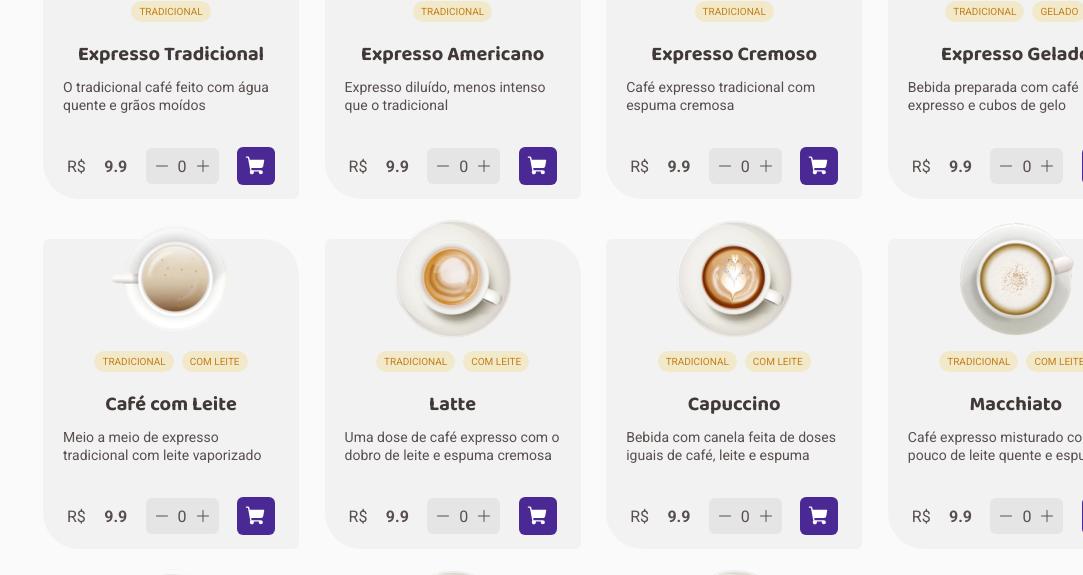
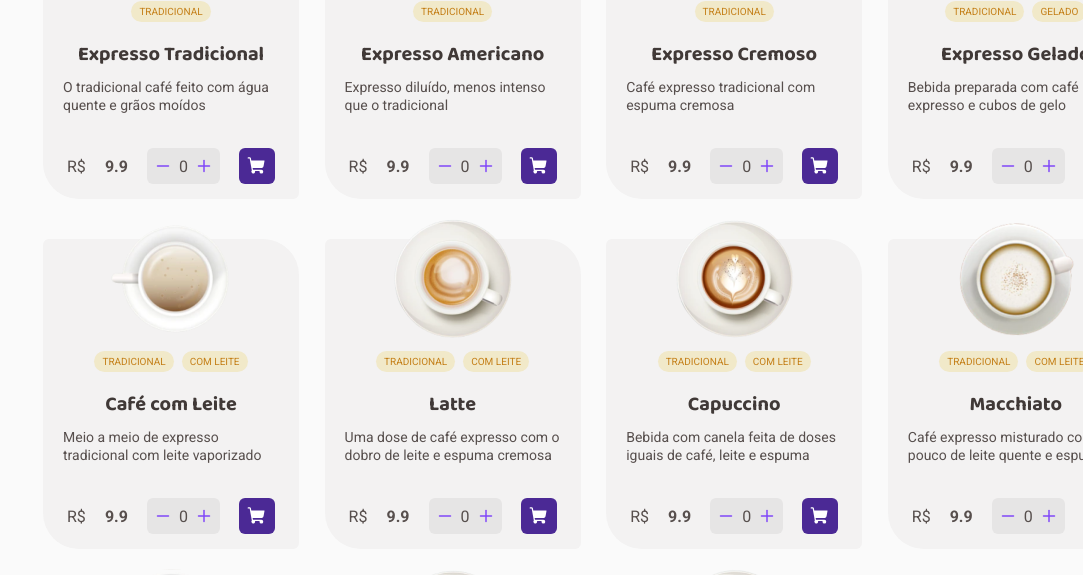
Before and after one commit to Andersonsilvamota/coffee-delivery, a React (Vite) app: page / in a window 1280 px wide. Shown: the part 851-1426 px from the top of the page, without its empty margins (197-1280 px from the left). Built offline with nearby package versions, Linux system fonts and the light colour scheme.

Commit message:
Adionando estilo nos botões do card

```diff
--- a/src/pages/Home/components/CardCoffee/index.jsx
+++ b/src/pages/Home/components/CardCoffee/index.jsx
@@ -21,9 +21,13 @@ export function CardCoffee(){
               <footer>
                 R$<strong>{coffe.price}</strong>
                 <div className="quantity">
-                  <Minus />
-                  0
-                  <Plus />
+                  <div className="buttonMinus">
+                    <Minus weight="bold"/>
+                  </div>
+                    0
+                  <div className="buttonPlus">
+                    <Plus weight="bold"/>
+                  </div>
                 </div>
                 <div className="cartButton">
                   <ShoppingCart size={22} color="#fff" weight="fill"/>
--- a/src/pages/Home/components/CardCoffee/styles.js
+++ b/src/pages/Home/components/CardCoffee/styles.js
@@ -74,18 +74,32 @@ export const CardCoffee = styled.div`
       background-color: ${props => props.theme.base['base-button']};
       padding: 8.5px 8px;
       border-radius: 6px;
+      svg {
+        color: ${props => props.theme.produto['purple']};
+
+      }
+
+      svg:hover {
+        color: ${props => props.theme.produto['purple-dark']};
+        cursor: pointer;
+
+      }
     }
   }
-
   .cartButton {
     display: flex;
     align-items: center;
     justify-content: center;
     border-radius: 6px;
-    width: 38px;
-    height: 38px;
-    padding: 8;
+    width: 36px;
+    height: 36px;
+    padding: 8px;
     background-color: ${props => props.theme.produto['purple-dark']};
+
+    &:hover {
+      background-color: ${props => props.theme.produto['purple']};
+      cursor: pointer;
+    }
   }
 
 `
```
